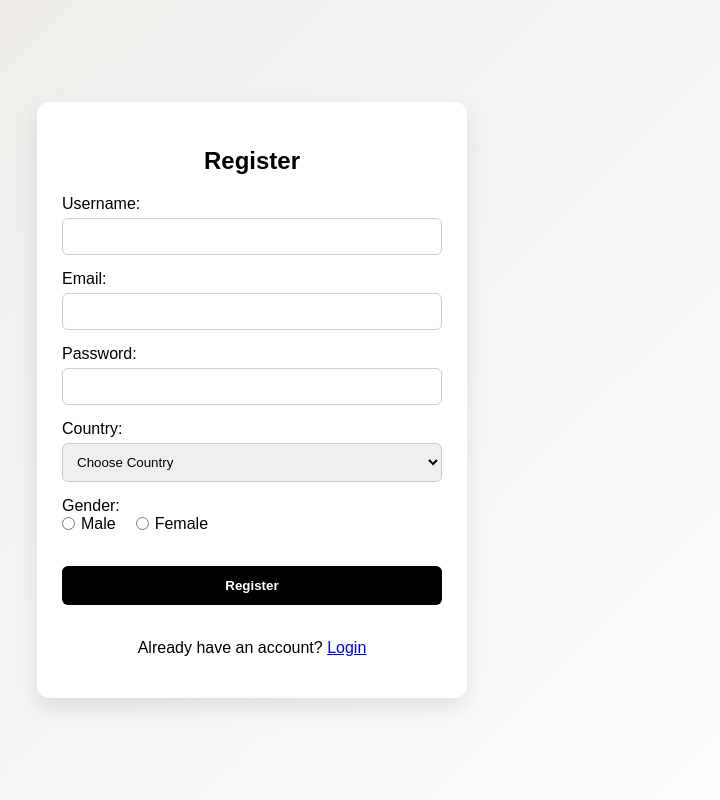
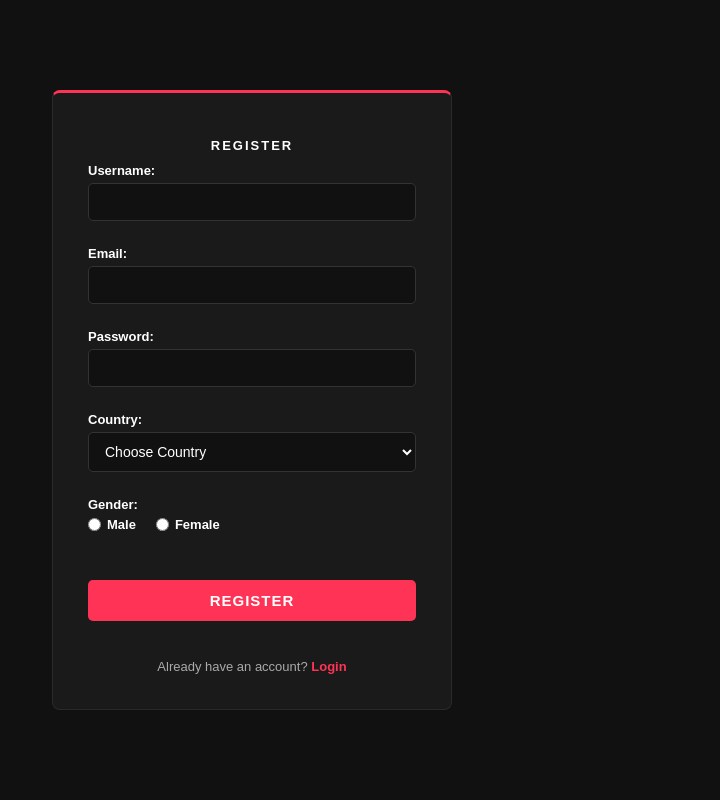
Before and after one commit to AvtandilTsiklauri/PHP-Classwork, a PHP site: page /register.php in a window 1280 px wide. Shown: the whole page, without its empty margins (388-1108 px from the left). Run offline with PHP 8.4, Linux system fonts and the light colour scheme.

Commit message:
Finished With Making The Websites Design Cleaner

```diff
--- a/Project/css/registration.css
+++ b/Project/css/registration.css
@@ -1,85 +1,147 @@
-body{
-    font-family: Arial;
-    background: linear-gradient(135deg, #ece9e6, #ffffff);
+* {
     margin: 0;
     padding: 0;
+    box-sizing: border-box;
+}
+
+body {
+    font-family: Arial;
+    background: #111;
     min-height: 100vh;
     display: flex;
     align-items: center;
     justify-content: center;
 }
 
-form{
-    width: 380px;
-    background: white;
-    padding: 25px;
-    border-radius: 12px;
-    box-shadow: 0 10px 25px rgba(0,0,0,0.1);
+form {
+    width: 400px;
+    background: #1a1a1a;
+    padding: 35px;
+    border-radius: 8px;
+    border: 1px solid #2a2a2a;
+    border-top: 3px solid #ff3355;
 }
 
-h2{
+h2 {
     text-align: center;
-    margin-bottom: 20px;
+    margin-bottom: 25px;
+    color: white;
+    font-size: 22px;
+    letter-spacing: 2px;
+    text-transform: uppercase;
 }
 
-input, select{
+form > *:not(input):not(select):not(button):not(.gender):not(.error):not(.success):not(br):not(p) {
+    display: block;
+    color: #fff;
+    font-weight: bold;
+    font-size: 13px;
+    margin-top: 10px;
+    margin-bottom: 5px;
+}
+
+input, select {
     width: 100%;
-    padding: 10px;
-    margin-top: 5px;
+    padding: 10px 12px;
     margin-bottom: 15px;
-    border: 1px solid #ccc;
-    border-radius: 6px;
+    background: #111;
+    border: 1px solid #333;
+    border-radius: 5px;
     outline: none;
     box-sizing: border-box;
+    color: #fff;
+    font-family: Arial;
+    font-size: 14px;
 }
 
-input[type="radio"]{
+input:focus, select:focus {
+    border-color: #ff3355;
+}
+
+select option {
+    background: #1a1a1a;
+}
+
+input[type="radio"] {
     width: auto;
     padding: 0;
     margin: 0;
-    vertical-align: middle;
+    accent-color: #ff3355;
 }
 
-button{
+button {
     width: 100%;
     padding: 12px;
-    background: black;
-    color: white;
+    background: #ff3355;
+    color: #fff;
     border: none;
-    border-radius: 6px;
+    border-radius: 5px;
     cursor: pointer;
     font-weight: bold;
+    font-size: 15px;
+    letter-spacing: 1px;
+    text-transform: uppercase;
+    margin-top: 10px;
 }
 
-button:hover{
-    background: #333;
+button:hover {
+    background: #e0002a;
 }
 
-.gender{
+.gender {
     margin-bottom: 15px;
     display: flex;
     gap: 20px;
 }
 
-.gender label{
+.gender label {
     display: flex;
     align-items: center;
     gap: 6px;
     cursor: pointer;
+    color: #fff;
+    font-weight: bold;
+    font-size: 13px;
 }
 
 .error {
-    color: #c00;
+    color: #ff3355;
     font-size: 12px;
     margin: -10px 0 10px 0;
+    font-weight: bold;
 }
 
 .success {
-    background: #efe;
-    border: 1px solid #cfc;
-    border-radius: 6px;
-    padding: 10px 15px;
+    background: rgba(255, 51, 85, 0.1);
+    border: 1px solid #ff3355;
+    border-radius: 5px;
+    padding: 10px 14px;
     margin-bottom: 15px;
-    color: #060;
+    color: #ff3355;
     font-size: 13px;
 }
+
+p {
+    text-align: center;
+    margin-top: 20px;
+    font-size: 13px;
+    color: #aaa;
+}
+
+p a {
+    color: #ff3355;
+    text-decoration: none;
+    font-weight: bold;
+}
+
+p a:hover {
+    text-decoration: underline;
+}
+
+label {
+    display: block;
+    color: #fff;
+    font-weight: bold;
+    font-size: 13px;
+    margin-bottom: 5px;
+}
--- a/Project/login.php
+++ b/Project/login.php
@@ -66,7 +66,7 @@
         <p class="error"><?php echo $login_err; ?></p>
     <?php } ?>
 
-    Username:
+    <label>Username:</label>
     <input type="text" name="username">
     <?php if($username_err){ ?>
         <p class="error"><?php echo $username_err; ?></p>
@@ -74,7 +74,7 @@
 
     <br>
 
-    Password:
+    <label>Password:</label>
     <input type="password" name="password">
     <?php if($password_err){ ?>
         <p class="error"><?php echo $password_err; ?></p>
--- a/Project/register.php
+++ b/Project/register.php
@@ -78,7 +78,7 @@
 
     <h2>Register</h2>
 
-    Username:
+    <label>Username:</label>
     <input type="text" name="username">
     <?php if($username_err){ ?>
         <p class="error"><?php echo $username_err; ?></p>
@@ -86,7 +86,7 @@
 
     <br>
 
-    Email:
+    <label>Email:</label>
     <input type="text" name="email">
     <?php if($email_err){ ?>
         <p class="error"><?php echo $email_err; ?></p>
@@ -94,7 +94,7 @@
 
     <br>
 
-    Password:
+    <label>Password:</label>
     <input type="password" name="password">
     <?php if($password_err){ ?>
         <p class="error"><?php echo $password_err; ?></p>
@@ -102,7 +102,7 @@
 
     <br>
 
-    Country:
+    <label>Country:</label>
     <select name="country">
         <option value="">Choose Country</option>
         <option value="Georgia">Georgia</option>
@@ -115,7 +115,7 @@
 
     <br>
 
-    Gender:
+    <label>Gender:</label>
     <div class="gender">
         <label>
             <input type="radio" name="gender" value="Male">
```
Also changed, not shown: Project/css/addpost.css (+59 -26 lines), Project/css/dashboard.css (+51 -29 lines), Project/css/frontpage.css (+106 -57 lines), Project/css/admin.css (deleted), Project/css/style.css (deleted).
